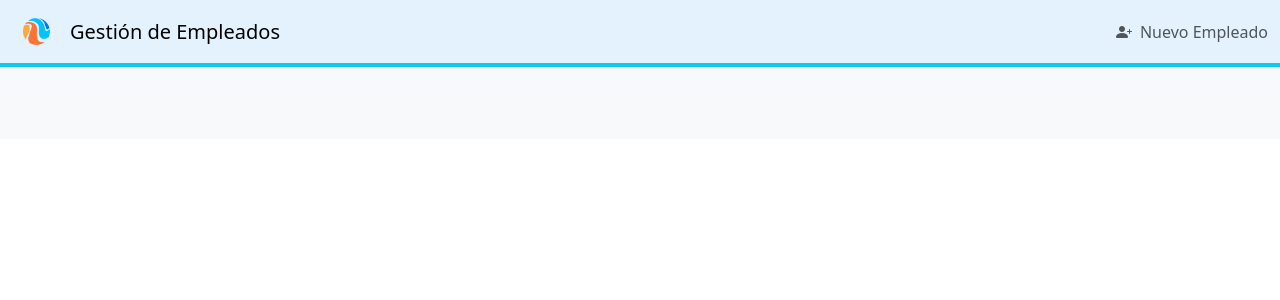
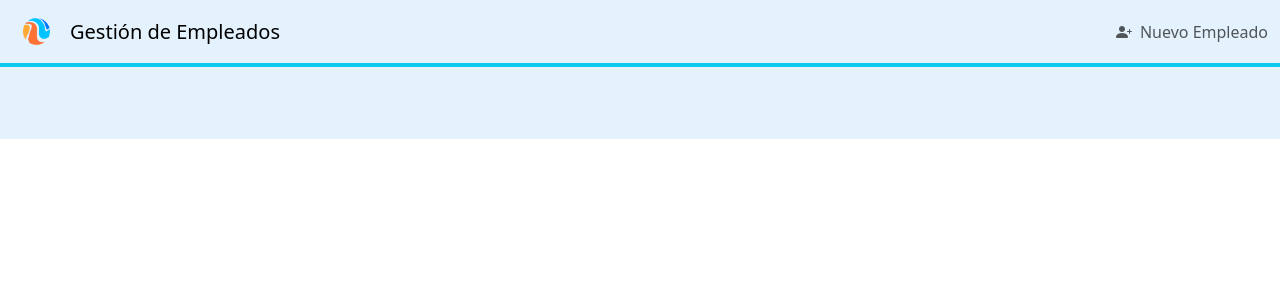
Before and after one commit to ainarasanchez/apiExterna-act6, an Angular app: page /home in a window 1280 px wide. Shown: the top 300 px of the page. Built offline with nearby package versions, Linux system fonts and the light colour scheme; no server answers.

Commit message:
Ajuste color de fondo

```diff
--- a/src/app/app.component.html
+++ b/src/app/app.component.html
@@ -1,7 +1,7 @@
 <header class="border-bottom border-4 border-info">
 <app-header></app-header>
 </header>
-<main class="h-100 bg-light">
+<main class="h-100" style="background-color: #e3f2fd;">
   <div class="container">
     <router-outlet />
   </div>
```
